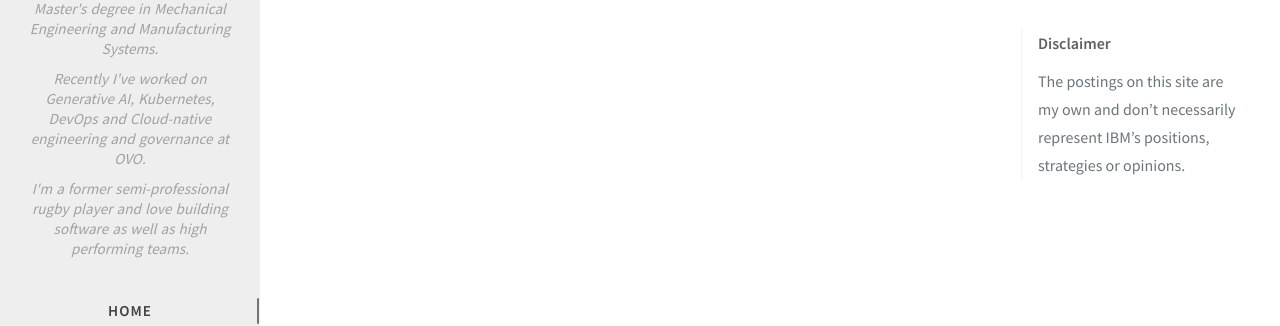
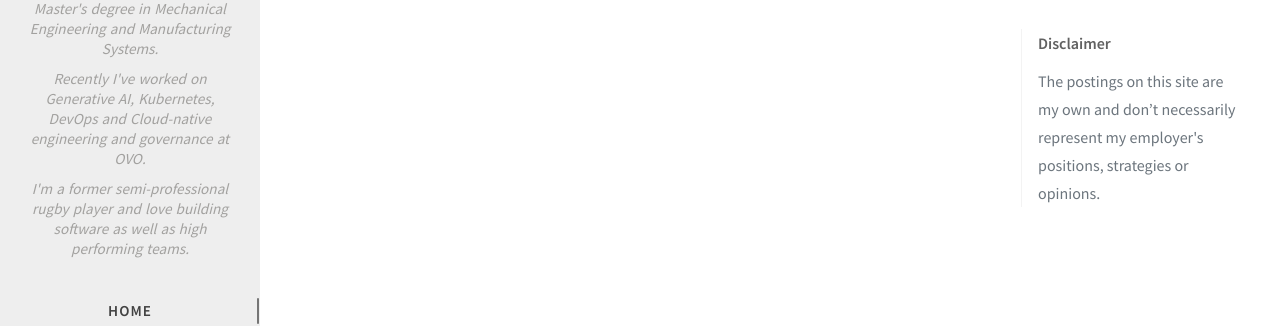
Before and after one commit to CoachCISO/CoachCISO.github.io, a Jekyll site: the page built from index.html, in a window 1280 px wide. Shown: the part 353-679 px from the top of the page. Built offline with Jekyll 4.4.1, drawn with Linux system fonts in a browser that asks for light colours; comment, search, counter and statistics services are not loaded.

Commit message:
Personalise disclaimer and welcome post
Replace upstream IBM/Heidloff references with own author name and
audience framing on the welcome post; generalise the employer
disclaimer.

Co-Authored-By: Claude Opus 4.7 (1M context) <noreply@anthropic.com>

```diff
--- a/_includes/disclaimer.html
+++ b/_includes/disclaimer.html
@@ -1,6 +1,6 @@
 <div id="access-lastmod" class="post">
   <div class="panel-heading">Disclaimer</div>
 
-  <div style="margin-top: 10px;">The postings on this site are my own and don’t necessarily represent IBM’s positions, strategies or opinions.</div>
+  <div style="margin-top: 10px;">The postings on this site are my own and don’t necessarily represent my employer's positions, strategies or opinions.</div>
 
 </div>
```
Also changed, not shown: _posts/2026-05-22-welcome-to-my-new-blog.md (+3 -5 lines).
